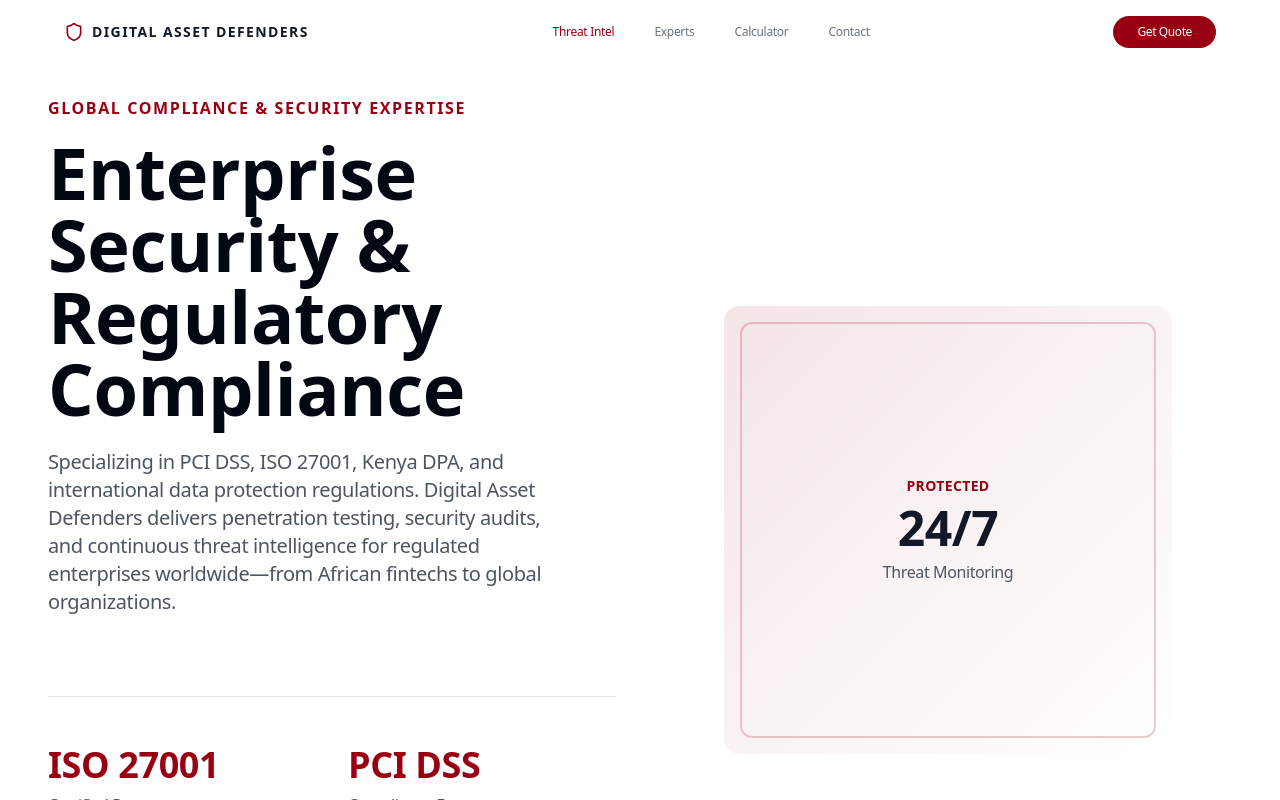
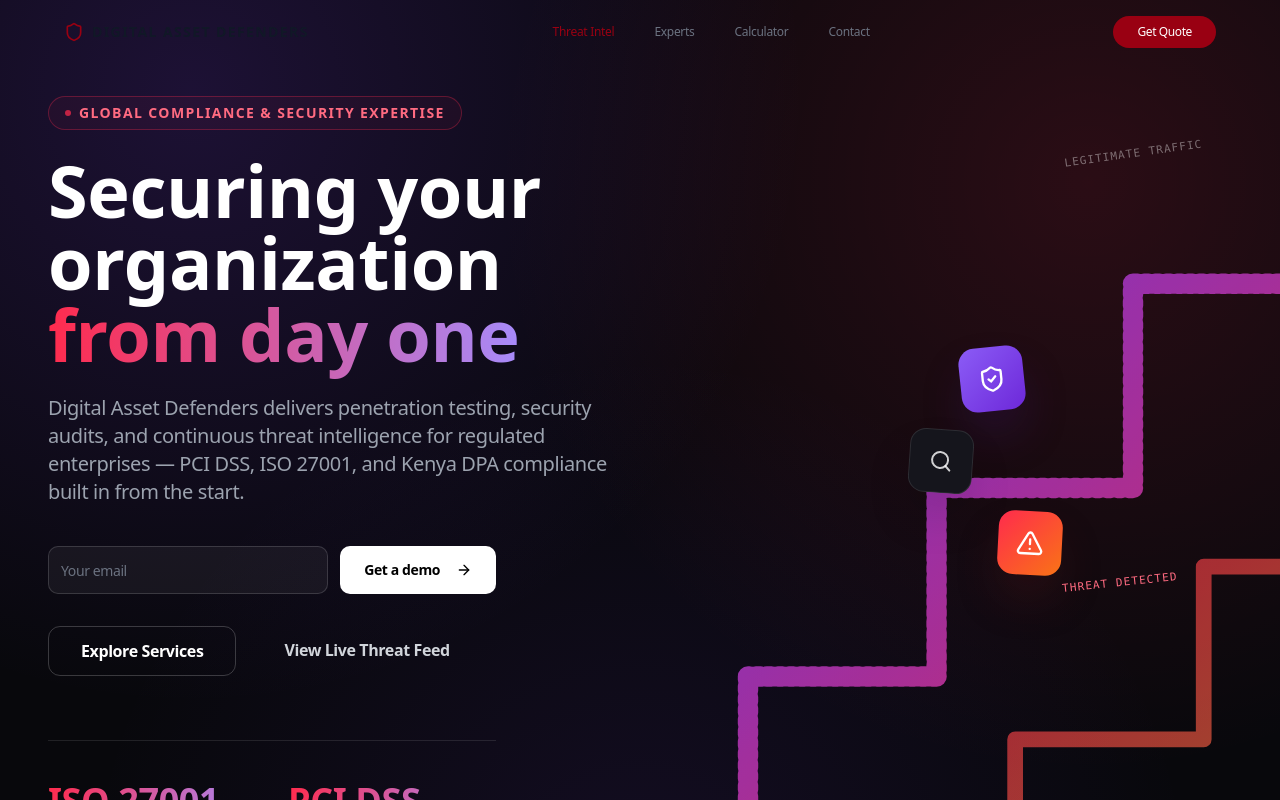
Before and after one commit to Seniorcaptain/v0-cybersafe-solutions, a Next.js app: page / in a window 1280 px wide. Shown: the top 800 px of the page. Built offline with nearby package versions, Linux system fonts and the light colour scheme.

Commit message:
Enhance HeroSection with email capture and styling
Updated the HeroSection component to include email capture functionality and improved layout with new styles.

```diff
--- a/components/hero-section.tsx
+++ b/components/hero-section.tsx
@@ -1,62 +1,178 @@
 "use client"
+
+import type React from "react"
+import { useState } from "react"
 import { Button } from "@/components/ui/button"
-import { ArrowRight } from "lucide-react"
+import { Input } from "@/components/ui/input"
+import { ArrowRight, ShieldCheck, Search, TriangleAlert, Loader2, CheckCircle2 } from "lucide-react"
 
 export default function HeroSection() {
+  const [email, setEmail] = useState("")
+  const [status, setStatus] = useState<"idle" | "loading" | "success" | "error">("idle")
+
+  const handleSubmit = async (e: React.FormEvent) => {
+    e.preventDefault()
+    if (!email) return
+    setStatus("loading")
+    try {
+      const res = await fetch("/api/contact", {
+        method: "POST",
+        headers: { "Content-Type": "application/json" },
+        body: JSON.stringify({
+          name: "Website visitor",
+          email,
+          company: "",
+          message: "Requested a demo / consultation from the homepage hero form.",
+          type: "Demo request",
+        }),
+      })
+      if (!res.ok) throw new Error("Request failed")
+      setStatus("success")
+      setEmail("")
+    } catch {
+      setStatus("error")
+    }
+  }
+
   return (
-    <section className="relative min-h-screen flex items-center justify-center overflow-hidden bg-white">
-      <div className="relative z-10 w-full max-w-7xl mx-auto px-6 md:px-12 py-24">
-        <div className="grid grid-cols-1 lg:grid-cols-2 gap-16 lg:gap-12 items-center">
-          {/* Left Content */}
-          <div className="flex flex-col justify-center">
-            <div className="mb-8">
-              <p className="text-sm md:text-base font-semibold text-[#990012] uppercase tracking-widest mb-4">
-                Global Compliance & Security Expertise
-              </p>
-              <h1 className="text-5xl md:text-6xl lg:text-7xl font-bold text-gray-950 leading-tight mb-6">
-                Enterprise Security & Regulatory Compliance
-              </h1>
-              <p className="text-lg md:text-xl text-gray-600 leading-relaxed max-w-lg">
-                Specializing in PCI DSS, ISO 27001, Kenya DPA, and international data protection regulations. Digital Asset Defenders delivers penetration testing, security audits, and continuous threat intelligence for regulated enterprises worldwide—from African fintechs to global organizations.
-              </p>
-            </div>
+    <section id="hero" className="relative min-h-screen flex items-center overflow-hidden bg-[#08080c] pt-24 pb-16">
+      {/* Ambient gradient wash */}
+      <div className="absolute inset-0 hero-gradient pointer-events-none" />
 
-            {/* Trust Indicators */}
-            <div className="grid grid-cols-2 gap-8 my-12 py-12 border-y border-gray-200">
-              <div>
-                <p className="text-3xl md:text-4xl font-bold text-[#990012]">ISO 27001</p>
-                <p className="text-gray-600 mt-2">Certified Partner</p>
-              </div>
-              <div>
-                <p className="text-3xl md:text-4xl font-bold text-[#990012]">PCI DSS</p>
-                <p className="text-gray-600 mt-2">Compliance Expert</p>
-              </div>
-            </div>
+      {/* Decorative winding-path graphic (desktop only) */}
+      <div className="absolute inset-0 hidden lg:block pointer-events-none overflow-hidden">
+        <svg
+          viewBox="0 0 1400 900"
+          className="absolute -bottom-20 -right-32 w-[1100px] h-[900px] opacity-90"
+          fill="none"
+        >
+          <path
+            d="M1350 120 L1050 120 L1050 380 L800 380 L800 620 L560 620 L560 860"
+            stroke="url(#violetPath)"
+            strokeWidth="26"
+            strokeLinecap="round"
+            strokeLinejoin="round"
+            className="animate-dash"
+          />
+          <path
+            d="M1400 480 L1140 480 L1140 700 L900 700 L900 900"
+            stroke="url(#orangePath)"
+            strokeWidth="20"
+            strokeLinecap="round"
+            strokeLinejoin="round"
+            opacity="0.7"
+          />
+          <defs>
+            <linearGradient id="violetPath" x1="0" y1="0" x2="1" y2="1">
+              <stop offset="0%" stopColor="#7c3aed" />
+              <stop offset="100%" stopColor="#ff2b4d" />
+            </linearGradient>
+            <linearGradient id="orangePath" x1="0" y1="0" x2="1" y2="1">
+              <stop offset="0%" stopColor="#ff2b4d" />
+              <stop offset="100%" stopColor="#fb923c" />
+            </linearGradient>
+          </defs>
+        </svg>
 
-            {/* CTA */}
-            <div className="flex flex-col sm:flex-row gap-4">
-              <Button className="bg-[#990012] hover:bg-[#7a000e] text-white px-8 py-6 text-base font-semibold rounded-lg transition-all">
-                Book a Free Consultation
-                <ArrowRight className="w-5 h-5 ml-2" />
-              </Button>
-              <Button variant="outline" className="border-gray-300 text-gray-900 px-8 py-6 text-base font-semibold rounded-lg hover:bg-gray-50">
-                Explore Services
-              </Button>
-            </div>
+        {/* Floating icon cards */}
+        <div className="absolute right-[20%] top-[38%] w-16 h-16 rounded-2xl bg-gradient-to-br from-violet-500 to-violet-700 shadow-2xl shadow-violet-900/40 flex items-center justify-center rotate-[-6deg]">
+          <ShieldCheck className="w-7 h-7 text-white" />
+        </div>
+        <div className="absolute right-[24%] top-[47%] w-16 h-16 rounded-2xl bg-[#15151c] border border-white/10 shadow-2xl flex items-center justify-center rotate-[4deg]">
+          <Search className="w-6 h-6 text-white/80" />
+        </div>
+        <div className="absolute right-[17%] top-[56%] w-16 h-16 rounded-2xl bg-gradient-to-br from-[#ff2b4d] to-orange-500 shadow-2xl shadow-red-900/40 flex items-center justify-center rotate-[3deg]">
+          <TriangleAlert className="w-7 h-7 text-white" />
+        </div>
+
+        <span className="absolute right-[6%] top-[16%] text-[11px] tracking-widest uppercase text-white/40 font-mono rotate-[-8deg]">
+          legitimate traffic
+        </span>
+        <span className="absolute right-[8%] top-[63%] text-[11px] tracking-widest uppercase text-[#ff6b81] font-mono rotate-[-6deg]">
+          threat detected
+        </span>
+      </div>
+
+      <div className="relative z-10 w-full max-w-7xl mx-auto px-6 md:px-12">
+        <div className="max-w-3xl">
+          <p className="inline-flex items-center gap-2 text-xs md:text-sm font-semibold text-[#ff6b81] uppercase tracking-widest mb-6 border border-[#ff2b4d]/30 bg-[#ff2b4d]/5 rounded-full px-4 py-1.5">
+            <span className="w-1.5 h-1.5 rounded-full bg-[#ff2b4d] animate-pulse-glow" />
+            Global Compliance &amp; Security Expertise
+          </p>
+          <h1 className="text-5xl md:text-6xl lg:text-7xl font-bold leading-[1.05] mb-6 text-balance">
+            <span className="text-white">Securing your organization </span>
+            <span className="brand-gradient-text">from day one</span>
+          </h1>
+          <p className="text-lg md:text-xl text-gray-400 leading-relaxed max-w-xl mb-10">
+            Digital Asset Defenders delivers penetration testing, security audits, and continuous threat
+            intelligence for regulated enterprises — PCI DSS, ISO 27001, and Kenya DPA compliance built in
+            from the start.
+          </p>
+
+          {/* Email capture / demo request */}
+          <form onSubmit={handleSubmit} className="flex flex-col sm:flex-row gap-3 max-w-md mb-4">
+            <Input
+              type="email"
+              required
+              placeholder="Your email"
+              value={email}
+              onChange={(e) => setEmail(e.target.value)}
+              disabled={status === "loading" || status === "success"}
+              className="h-12 bg-white/5 border-white/15 text-white placeholder:text-gray-500 focus-visible:ring-[#ff2b4d]/40"
+            />
+            <Button
+              type="submit"
+              disabled={status === "loading" || status === "success"}
+              className="h-12 px-6 bg-white text-black hover:bg-gray-200 font-semibold whitespace-nowrap"
+            >
+              {status === "loading" && <Loader2 className="w-4 h-4 mr-2 animate-spin" />}
+              {status === "success" ? (
+                <>
+                  <CheckCircle2 className="w-4 h-4 mr-2" /> Request sent
+                </>
+              ) : (
+                <>
+                  Get a demo <ArrowRight className="w-4 h-4 ml-2" />
+                </>
+              )}
+            </Button>
+          </form>
+          {status === "success" && (
+            <p className="text-sm text-green-400 mb-2">
+              Thanks — our team will reach out from our official company email shortly.
+            </p>
+          )}
+          {status === "error" && (
+            <p className="text-sm text-red-400 mb-2">
+              Something went wrong. Email us directly at Security@digitalassetdefenders.com.
+            </p>
+          )}
+
+          <div className="flex flex-col sm:flex-row gap-4 mt-8">
+            <Button
+              variant="outline"
+              onClick={() => document.querySelector("#services")?.scrollIntoView({ behavior: "smooth" })}
+              className="border-white/20 text-white px-8 py-6 text-base font-semibold rounded-lg hover:bg-white/5 bg-transparent"
+            >
+              Explore Services
+            </Button>
+            <Button
+              variant="ghost"
+              onClick={() => document.querySelector("#threat-feed")?.scrollIntoView({ behavior: "smooth" })}
+              className="text-gray-300 px-8 py-6 text-base font-semibold hover:bg-white/5 hover:text-white"
+            >
+              View Live Threat Feed
+            </Button>
           </div>
 
-          {/* Right Visual */}
-          <div className="relative hidden lg:flex items-center justify-center">
-            <div className="relative w-full aspect-square max-w-md">
-              <div className="absolute inset-0 bg-gradient-to-br from-[#990012]/10 to-transparent rounded-2xl" />
-              <div className="absolute inset-4 border-2 border-[#990012]/20 rounded-xl" />
-              <div className="absolute inset-8 flex items-center justify-center">
-                <div className="text-center">
-                  <p className="text-sm font-semibold text-[#990012] uppercase tracking-wide mb-2">Protected</p>
-                  <p className="text-5xl font-bold text-gray-900">24/7</p>
-                  <p className="text-gray-600 mt-2">Threat Monitoring</p>
-                </div>
-              </div>
+          <div className="grid grid-cols-2 gap-8 mt-16 pt-10 border-t border-white/10 max-w-md">
+            <div>
+              <p className="text-3xl md:text-4xl font-bold brand-gradient-text">ISO 27001</p>
+              <p className="text-gray-500 mt-2 text-sm">Aligned Practice</p>
+            </div>
+            <div>
+              <p className="text-3xl md:text-4xl font-bold brand-gradient-text">PCI DSS</p>
+              <p className="text-gray-500 mt-2 text-sm">Compliance Expert</p>
             </div>
           </div>
         </div>
```
